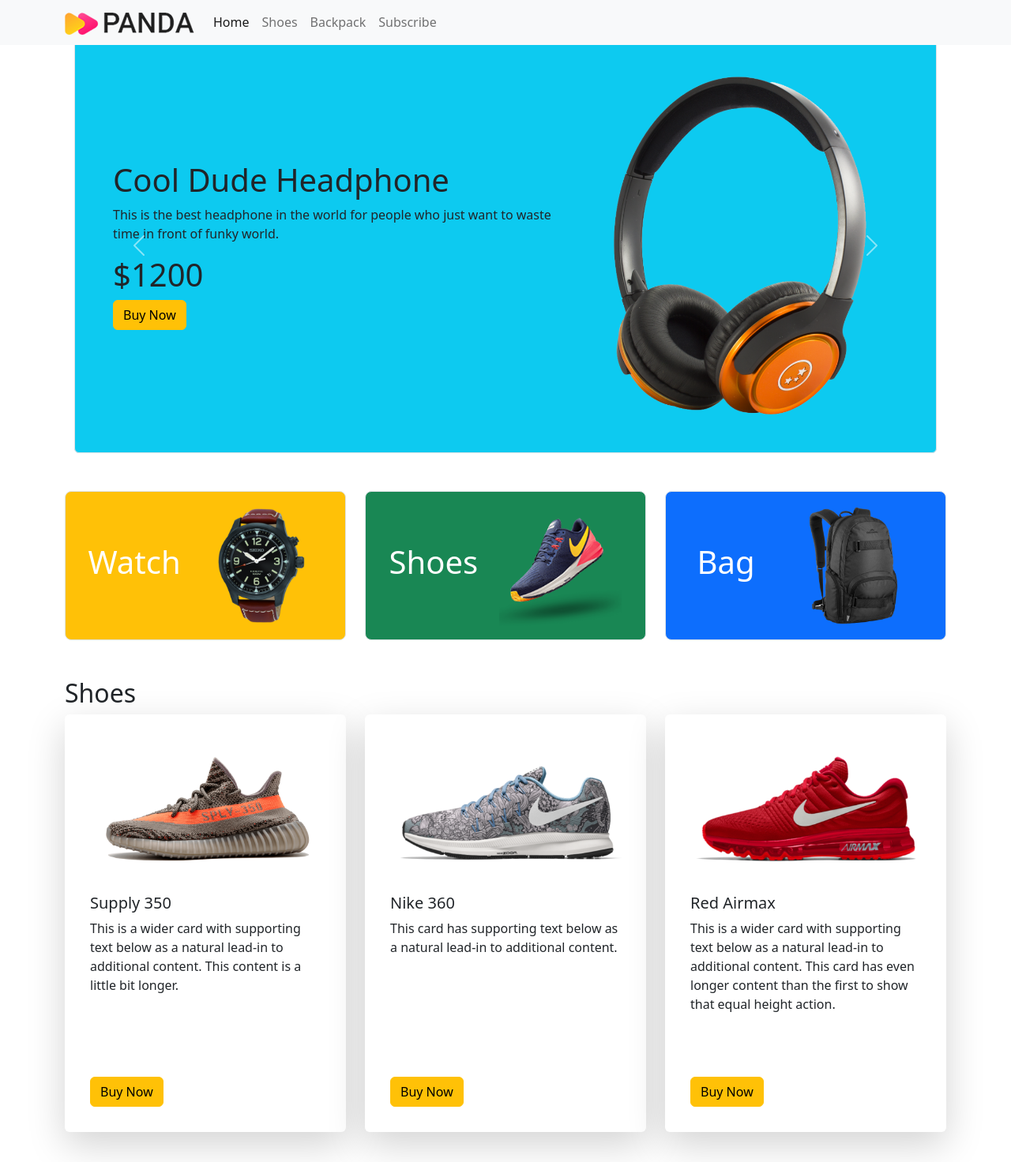
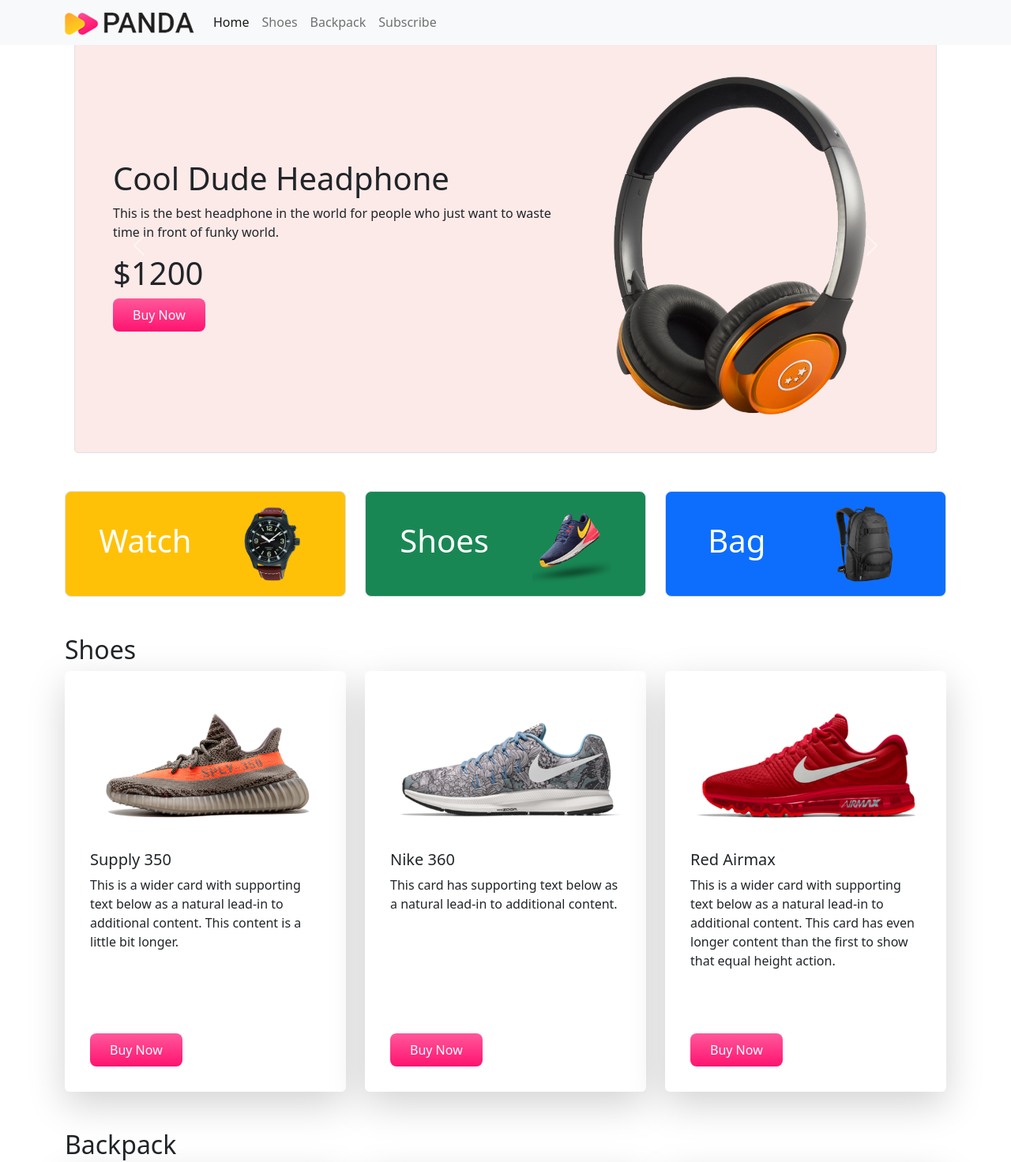
Before and after one commit to shoyaibislam24/panda-commerce-bootstrap, a plain HTML site: page index.html in a window 1280 px wide. Shown: the top 1472 px of the page at 79% size. Drawn offline with nearby package versions, Linux system fonts and the light colour scheme.

Commit message:
css added

```diff
--- a/index.html
+++ b/index.html
@@ -6,6 +6,7 @@
     <meta name="viewport" content="width=device-width, initial-scale=1.0">
     <title>Panda-commerce</title>
     <link rel="stylesheet" href="https://cdn.jsdelivr.net/npm/bootstrap@5.2.0/dist/css/bootstrap.min.css">
+    <link rel="stylesheet" href="style.css">
 </head>
 <body>
 <header class="container">
@@ -44,39 +45,39 @@
         <div class="container">
           <div id="carouselExampleControls" class="carousel slide " data-ride="carousel">
               <div class="carousel-inner">
-                <div class="carousel-item active bg-info border rounded p-5">
+                <div class="carousel-item active panda-bg-info border rounded p-5">
                   <div class="row align-items-center ">
                       <div class="col-md-7">
                           <h1>Mi LED TV 4A PRO 32</h1>
                           <p>This is the best tv in the world for people who just to waste time in font of tv.</p>
                           <h1 class="price">$1200</h1>
-                          <button class="buy-now-button btn btn-warning">Buy Now</button>
+                          <button class="buy-now-button btn panda-btn-buy-now">Buy Now</button>
                       </div>
                       <div class="col-md-5">
                           <img src="images/banner-images/tv.png" class="d-block w-100" alt="...">
                       </div>
                   </div>
                 </div>
-                <div class="carousel-item active bg-info border rounded p-5">
+                <div class="carousel-item active panda-bg-info border rounded p-5">
                   <div class="row align-items-center ">
                       <div class="col-md-7">
                           <h1>X-Box for your living room</h1>
                           <p>This is the best x-box in the world for people who just want to waste time in font of fake sports </p>
                           <h1 class="price">$600</h1>
-                          <button class="buy-now-button btn btn-warning">Buy Now</button>
+                          <button class="buy-now-button btn panda-btn-buy-now">Buy Now</button>
                       </div>
                       <div class="col-md-5">
                           <img src="images/banner-images/xbox.png" class="d-block w-100" alt="...">
                       </div>
                   </div>
                 </div>
-                <div class="carousel-item active bg-info border rounded p-5">
+                <div class="carousel-item active panda-bg-info border rounded p-5">
                   <div class="row align-items-center ">
                       <div class="col-md-7">
                           <h1>Cool Dude Headphone</h1>
                           <p>This is the best headphone in the world for people who just want to waste time in front of funky world.</p>
                           <h1 class="price">$1200</h1>
-                          <button class="buy-now-button btn btn-warning">Buy Now</button>
+                          <button class="buy-now-button btn panda-btn-buy-now">Buy Now</button>
                       </div>
                       <div class="col-md-5">
                           <img src="images/banner-images/headphone.png" class="d-block w-100" alt="...">
@@ -104,7 +105,7 @@
   <!-- categories Start -->
   <section>
     <div class="container overflow-hidden text-center my-5">
-      <div class="row gy-5">
+      <div class="row gy-5 categories">
         <!-- single catagory -->
 
         <div class="col-lg-4 col-md-6 col-sm-12 col-12">
@@ -144,7 +145,7 @@
           <p class="card-text">This is a wider card with supporting text below as a natural lead-in to additional content. This content is a little bit longer.</p>
         </div>
         <div class="m-3">
-          <div class="btn btn-warning">Buy Now</div>
+          <div class="btn panda-btn-buy-now">Buy Now</div>
         </div>
       </div>
     </div>
@@ -156,7 +157,7 @@
           <p class="card-text">This card has supporting text below as a natural lead-in to additional content.</p>
         </div>
         <div class="m-3">
-          <div class="btn btn-warning">Buy Now</div>
+          <div class="btn panda-btn-buy-now">Buy Now</div>
         </div>
       </div>
     </div>
@@ -168,7 +169,7 @@
           <p class="card-text">This is a wider card with supporting text below as a natural lead-in to additional content. This card has even longer content than the first to show that equal height action.</p>
         </div>
         <div class="m-3">
-          <div class="btn btn-warning">Buy Now</div>
+          <div class="btn panda-btn-buy-now">Buy Now</div>
         </div>
       </div>
     </div>
@@ -189,7 +190,7 @@
           <p class="card-text">This is a wider card with supporting text below as a natural lead-in to additional content. This content is a little bit longer.</p>
         </div>
         <div class="m-3">
-          <div class="btn btn-warning">Buy Now</div>
+          <div class="btn panda-btn-buy-now">Buy Now</div>
         </div>
       </div>
     </div>
@@ -202,7 +203,7 @@
           <p class="card-text">This card has supporting text below as a natural lead-in to additional content.</p>
         </div>
         <div class="m-3">
-          <div class="btn btn-warning">Buy Now</div>
+          <div class="btn panda-btn-buy-now">Buy Now</div>
         </div>
       </div>
     </div>
@@ -215,7 +216,7 @@
           <p class="card-text">This is a wider card with supporting text below as a natural lead-in to additional content. This card has even longer content than the first to show that equal height action.</p>
         </div>
         <div class="m-3">
-          <div class="btn btn-warning">Buy Now</div>
+          <div class="btn panda-btn-buy-now">Buy Now</div>
         </div>
       </div>
     </div>
@@ -225,7 +226,7 @@
 
 <!-- Backpack section end -->
 <!-- subscribe start -->
-<section style="height:300px;" class="container rounded-3 d-flex justify-content-center align-items-center bg-info" id="subscribe">
+<section style="height:300px;" class="container rounded-3 d-flex justify-content-center align-items-center panda-bg-info" id="subscribe">
 
  <div>
   <h2>LET'S STAY IN TOUCH</h2>
@@ -237,7 +238,7 @@
      </div>
 
 
-    <button type="submit" class="btn btn-warning">Submit</button>
+    <button type="submit" class="btn panda-btn-buy-now">Submit</button>
   </form>
  </div>
 </section>
--- /dev/null
+++ b/style.css
@@ -0,0 +1,14 @@
+.panda-bg-info{
+background-color: #FCEAE8;
+}
+.categories img{
+    width: 100px;
+}
+
+.panda-btn-buy-now{
+    background-image: linear-gradient(to bottom, #FF589B 0%, #FF136F 100%);
+    color: #fff;
+    border: none;
+    border-radius: 8px;
+    padding: 9px 25px;
+}
```
